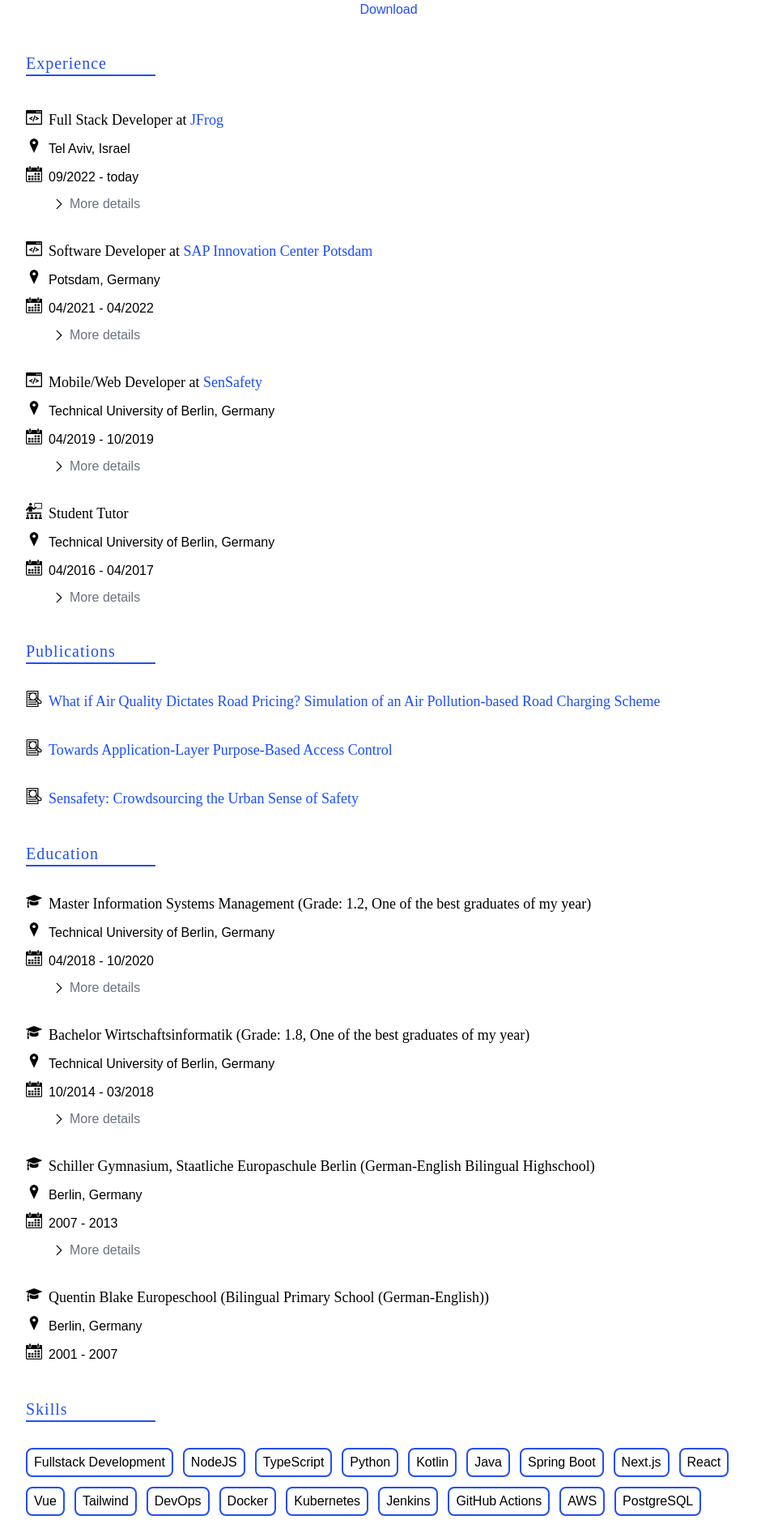
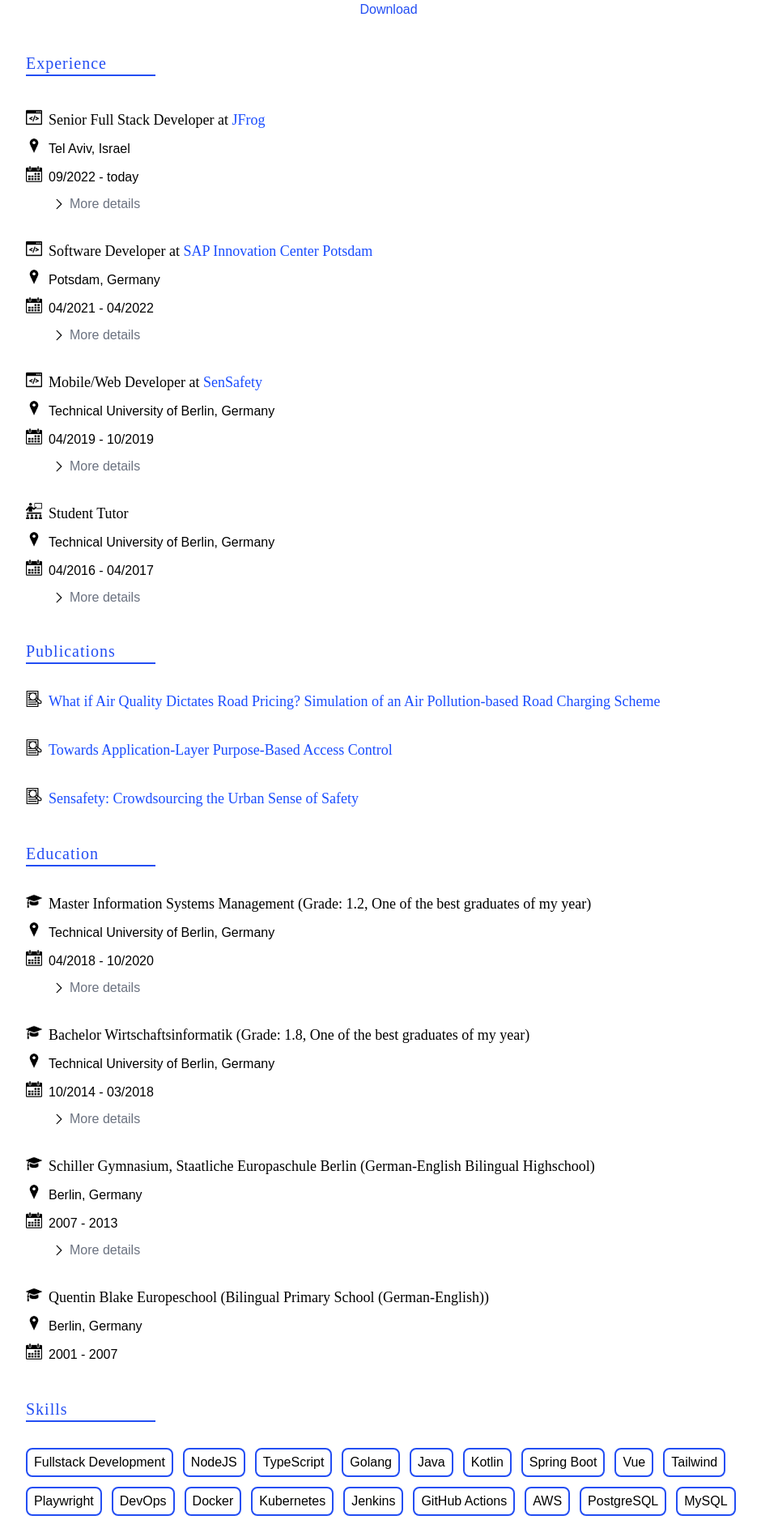
Before and after one commit to marcelreppi/personal-website, a Next.js app: page /resume in a window 1280 px wide. Shown: the part 220-2102 px from the top of the page at 81% size, without its empty margins (160-1100 px from the left). Built offline with nearby package versions, Linux system fonts and the light colour scheme; a web font is replaced by a local one.

Commit message:
Update title and job description

```diff
--- a/src/pages/index.tsx
+++ b/src/pages/index.tsx
@@ -46,7 +46,7 @@ const IndexPage: React.FC = () => {
 
         {/* Intro Text */}
         <h1 className="flex flex-col items-center space-y-2">
-          <span>Full Stack Developer</span>
+          <span>Senior Full Stack Developer</span>
           <span>@</span>
           <div className="w-28 h-28">
             <a
--- a/src/pages/resume.tsx
+++ b/src/pages/resume.tsx
@@ -26,7 +26,7 @@ export const Resume: React.FC = () => {
             type="work"
             title={
               <div>
-                Full Stack Developer at{" "}
+                Senior Full Stack Developer at{" "}
                 <a
                   className="link"
                   href="https://jfrog.com"
@@ -44,6 +44,9 @@ export const Resume: React.FC = () => {
               "Fullstack software development in the platform infrastructure department",
               "Working on product-critical features such as authorization, authentication and user management",
               "Handling production issues and customer escalations",
+              "Promoted to Senior Full Stack Developer in July 2025",
+              "Building new crucial innovative microservices and components for the JFrog Platform",
+              "Lead developer for new AppTrust product presented at SwampUp 2025 conference",
             ]}
           />
           <Activity
@@ -229,14 +232,15 @@ export const Resume: React.FC = () => {
             <div className="badge">Fullstack Development</div>
             <div className="badge">NodeJS</div>
             <div className="badge">TypeScript</div>
-            <div className="badge">Python</div>
+            <div className="badge">Golang</div>
+            <div className="badge">Java</div>
             <div className="badge">Kotlin</div>
-            <div className="badge">Java</div>
             <div className="badge">Spring Boot</div>
-            <div className="badge">Next.js</div>
-            <div className="badge">React</div>
             <div className="badge">Vue</div>
+            {/* <div className="badge">Next.js</div> */}
+            {/* <div className="badge">React</div> */}
             <div className="badge">Tailwind</div>
+            <div className="badge">Playwright</div>
             <div className="badge">DevOps</div>
             <div className="badge">Docker</div>
             <div className="badge">Kubernetes</div>
@@ -245,7 +249,7 @@ export const Resume: React.FC = () => {
             <div className="badge">AWS</div>
             <div className="badge">PostgreSQL</div>
             <div className="badge">MySQL</div>
-            <div className="badge">MongoDB</div>
+            {/* <div className="badge">MongoDB</div> */}
             <div className="badge">SQLite</div>
             <div className="badge">Traffic Simulation with SUMO</div>
             <div className="badge">Browser Extensions</div>
@@ -276,7 +280,7 @@ export const Resume: React.FC = () => {
             <div className="badge">Longboarding</div>
             <div className="badge">Board Games</div>
             <div className="badge">Origami</div>
-            <div className="badge">Running</div>
+            <div className="badge">Biking</div>
             <div className="badge">Rope Jumping</div>
             <div className="badge">Hiking</div>
           </div>
```
